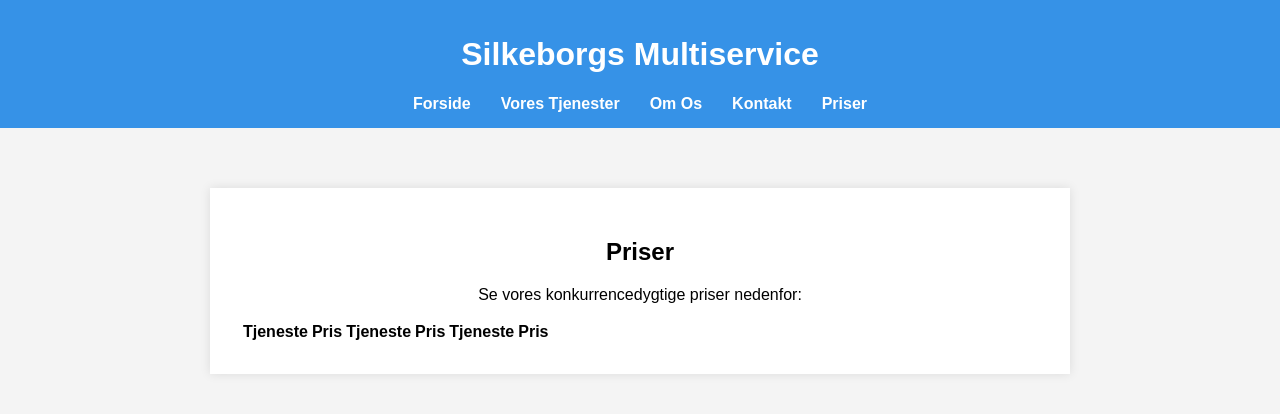
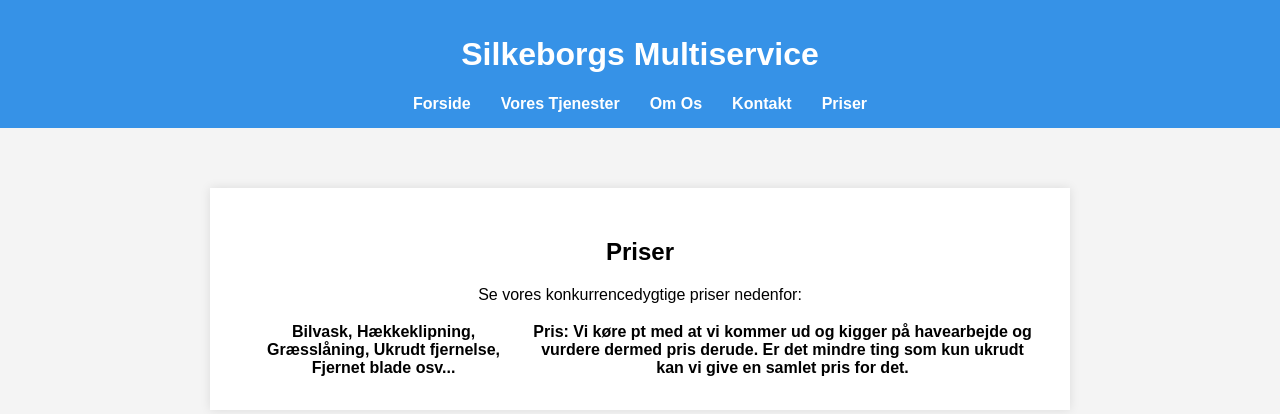
Before and after one commit to Silkeborgmultiservice/Silkeborgmultiservice.dk, a plain HTML site: page prices.html in a window 1280 px wide. Drawn offline with Linux system fonts and the light colour scheme.

Commit message:
Update prices.html

```diff
--- a/prices.html
+++ b/prices.html
@@ -27,14 +27,6 @@
             <table>
                 <thead>
                     <tr>
-                        <th>Tjeneste</th>
-                        <th>Pris</th>
+                        <th>Bilvask, Hækkeklipning, Græsslåning, Ukrudt fjernelse, Fjernet blade osv...</th>
+                        <th>Pris: Vi køre pt med at vi kommer ud og kigger på havearbejde og vurdere dermed pris derude. Er det mindre ting som kun ukrudt kan vi give en samlet pris for det.</th>
                     </t
-                      <tr>
-                        <th>Tjeneste</th>
-                        <th>Pris</th>
-                    </t
-                      <tr>
-                        <th>Tjeneste</th>
-                        <th>Pris</th>
-                    </t
```
